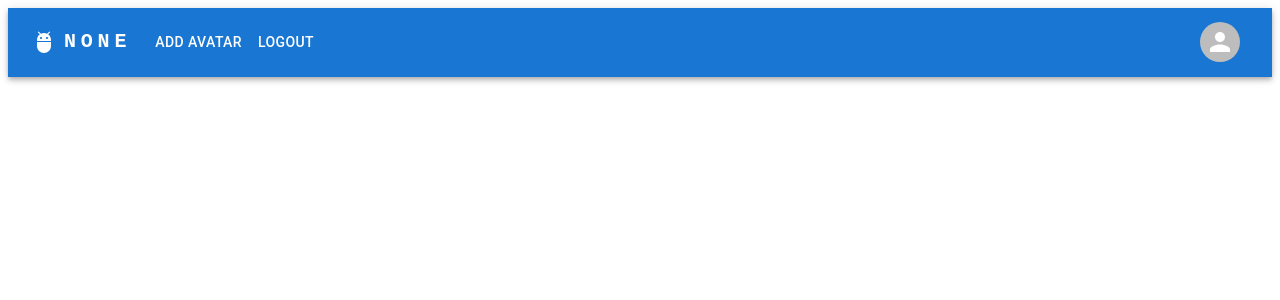
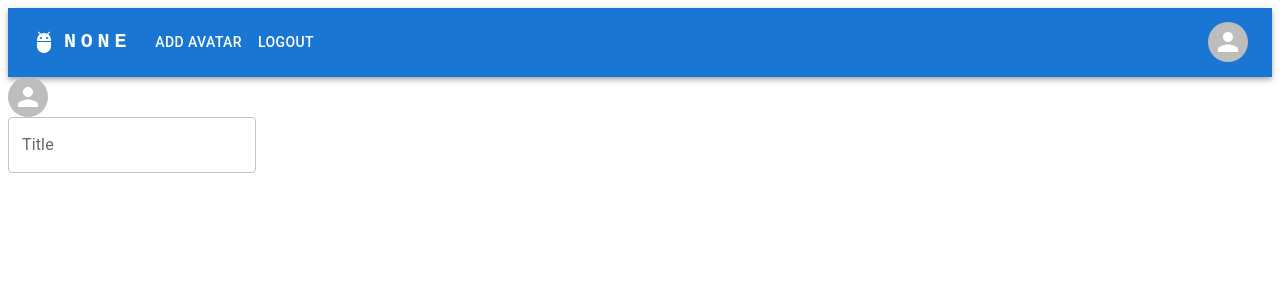
Before and after one commit to kondrashev/articles, a React app: page /author in a window 1280 px wide. Shown: the top 300 px of the page. Built offline with nearby package versions, Linux system fonts and the light colour scheme; the HTML template or start-up script is replaced by a standard one.

Commit message:
add component "CreateArticle.tsx" in module "Author.tsx"

```diff
--- a/client/components/author/author.tsx
+++ b/client/components/author/author.tsx
@@ -3,12 +3,14 @@ import '@styles/author';
 import Box from '@mui/material/Box';
 import React, { FC } from 'react';
 
+import CreateArticle from './createArticle';
 import AppBarMenu from './menu';
 
 const Author: FC = () => {
   return (
     <Box className="containerAuthor">
       <AppBarMenu />
+      <CreateArticle />
     </Box>
   );
 };
--- /dev/null
+++ b/client/components/author/createArticle.tsx
@@ -0,0 +1,23 @@
+import '@styles/authorCreateArticle';
+
+import Avatar from '@mui/material/Avatar';
+import Box from '@mui/material/Box';
+import TextField from '@mui/material/TextField';
+import React, { FC } from 'react';
+
+import { IUser } from '../../../constants/constants';
+import { useAppSelector } from '../../hooks/hooks';
+
+const CreateArticle: FC = () => {
+  const { avatar }: IUser = useAppSelector((state) => state.usersReducer.user);
+  return (
+    <Box className="containerCreateArticle">
+      <Box className="containerTitle">
+        <Avatar className="avatar" src={avatar} />
+        <TextField label="Title" variant="outlined" className="title" />
+      </Box>
+    </Box>
+  );
+};
+
+export default CreateArticle;
--- a/client/components/author/menu.tsx
+++ b/client/components/author/menu.tsx
@@ -4,7 +4,6 @@ import Avatar from '@mui/material/Avatar';
 import Box from '@mui/material/Box';
 import Button from '@mui/material/Button';
 import Container from '@mui/material/Container';
-import IconButton from '@mui/material/IconButton';
 import { styled } from '@mui/material/styles';
 import Toolbar from '@mui/material/Toolbar';
 import Typography from '@mui/material/Typography';
@@ -71,9 +70,7 @@ const AppBarMenu: FC = () => {
             </Button>
           </Box>
           <Box sx={{ flexGrow: 0 }}>
-            <IconButton>
-              <Avatar src={avatar} />
-            </IconButton>
+            <Avatar src={avatar} />
           </Box>
         </Toolbar>
       </Container>
--- a/client/styles/Author.scss
+++ b/client/styles/Author.scss
@@ -1,7 +1,7 @@
 .containerAuthor{
     display: flex;
-    flex-direction: row;
-    justify-content: start;
+    flex-direction: column;
+    justify-content: center;
     align-items: center;
     width: 100%;
     height: auto;
--- /dev/null
+++ b/client/styles/authorCreateArticle.scss
@@ -0,0 +1,36 @@
+.containerCreateArticle{
+    display: flex;
+    flex-direction: column;
+    justify-content: start;
+    align-items: center;
+    width: auto;
+    height: 600px;
+    padding-top: 20px;
+
+    .containerTitle{
+        width: auto;
+        height: auto;
+        display: flex;
+        flex-direction: row;
+        justify-content: space-between;
+        align-items: center;
+
+        .title{
+            width: 600px;
+            height: 30px;
+            margin-top: -14px;
+            margin-left: 10px;
+        }
+
+        .title :hover{
+            cursor: pointer;
+        }
+
+        .avatar{
+            width: 50px;
+            height: 50px;
+            margin-top: 10px;
+            margin-left: 10px;
+        }
+    }
+}
```
Also changed, not shown: 2 other files (tests, documents, lock files or other folders).
